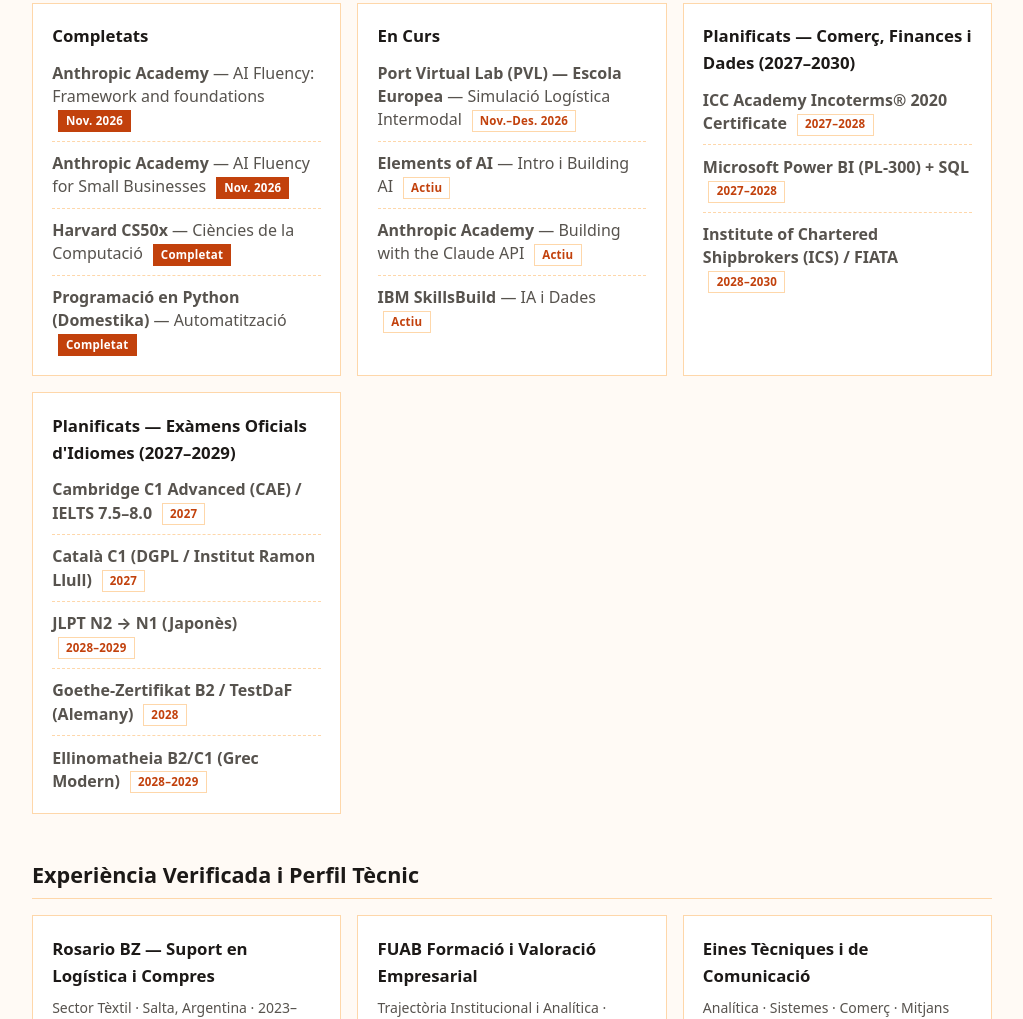
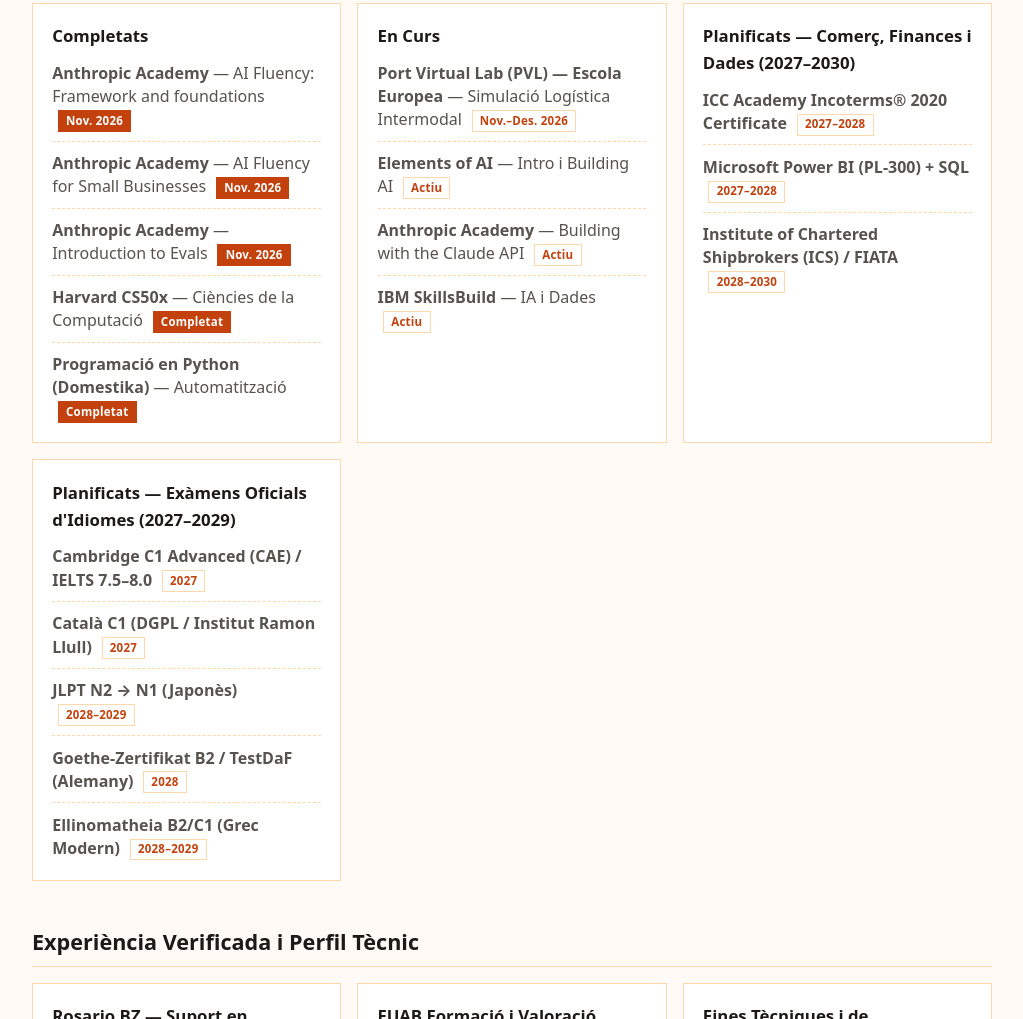
Before and after one commit to HipolitoB/HipolitoB.github.io, a plain HTML site: page ca.html in a window 1280 px wide. Shown: the part 1316-2335 px from the top of the page, without its empty margins (128-1151 px from the left). Drawn offline with Linux system fonts and the light colour scheme.

Commit message:
feat(certs): add Anthropic Introduction to Evals badge

```diff
--- a/ca.html
+++ b/ca.html
@@ -712,6 +712,7 @@
           <ul class="cert-list">
             <li><strong>Anthropic Academy</strong> — AI Fluency: Framework and foundations <span class="cert-badge cert-badge--done">Nov. 2026</span></li>
             <li><strong>Anthropic Academy</strong> — AI Fluency for Small Businesses <span class="cert-badge cert-badge--done">Nov. 2026</span></li>
+            <li><strong>Anthropic Academy</strong> — Introduction to Evals <span class="cert-badge cert-badge--done">Nov. 2026</span></li>
             <li><strong>Harvard CS50x</strong> — Ciències de la Computació <span class="cert-badge cert-badge--done">Completat</span></li>
             <li><strong>Programació en Python (Domestika)</strong> — Automatització <span class="cert-badge cert-badge--done">Completat</span></li>
           </ul>
```
Also changed, not shown: es.html (+1 -0 lines), index.html (+1 -0 lines).
